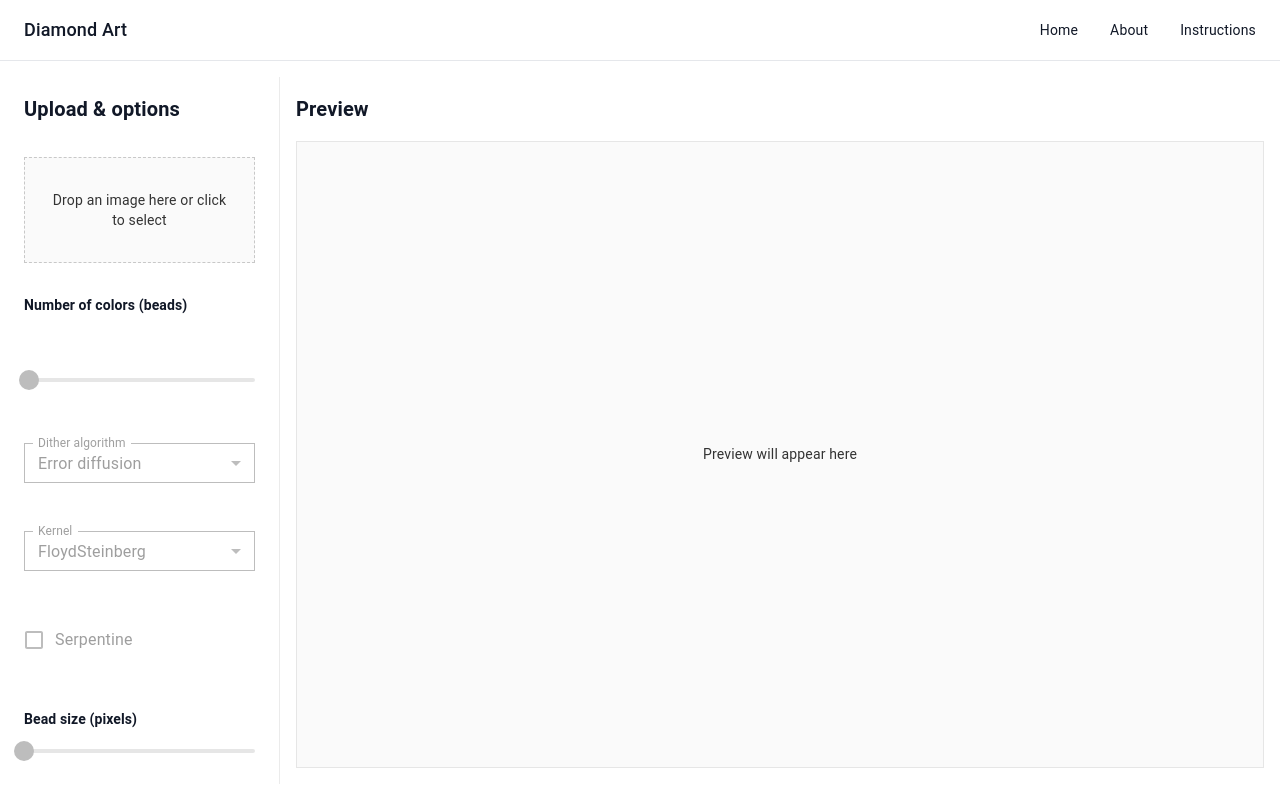
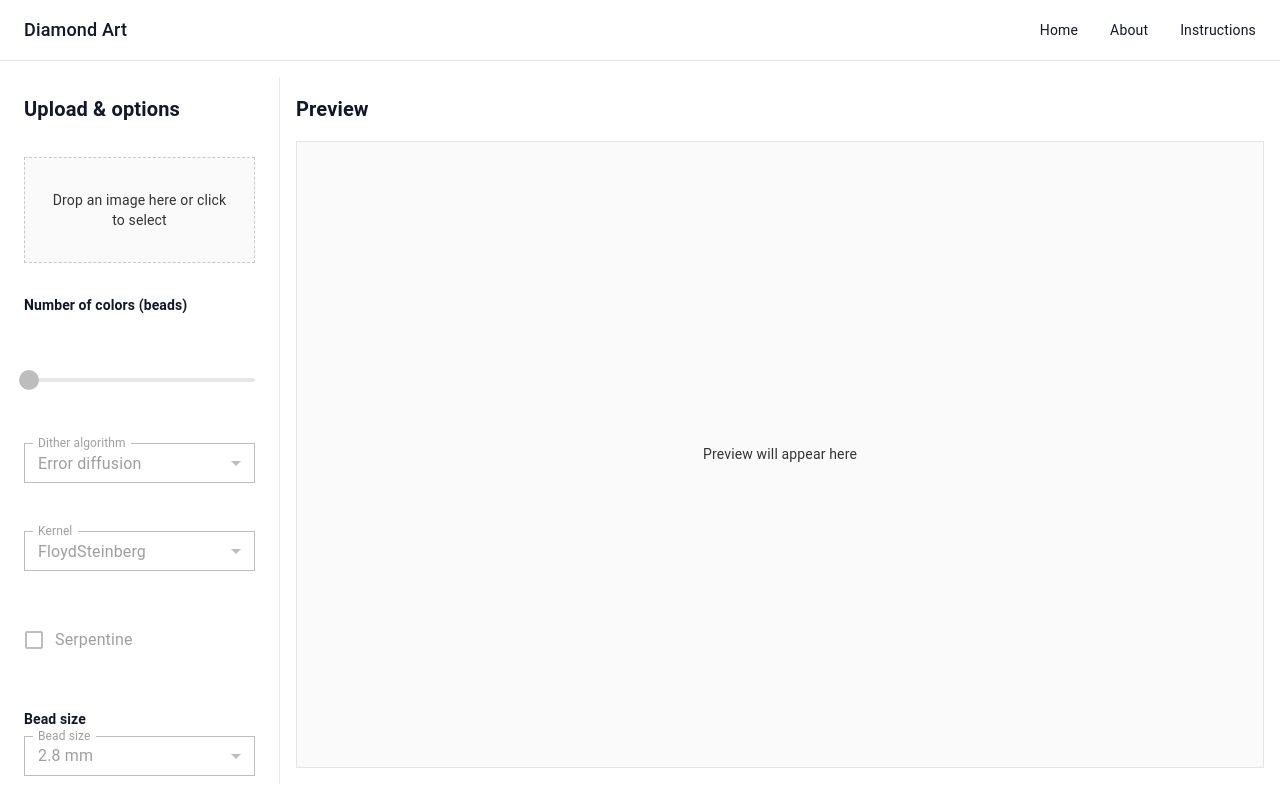
Before and after one commit to NickSaulnier/DiamondArt, a React app: page / in a window 1280 px wide. Built offline with nearby package versions, Linux system fonts and the light colour scheme.

Commit message:
Add drop down to select the bead size

```diff
--- a/src/App.tsx
+++ b/src/App.tsx
@@ -27,7 +27,7 @@ const defaultOptions: RgbQuantOptions = {
 
 function App() {
   const [mode, setMode] = useState<DitherMode>('Error Diffusion');
-  const [blockSize, setBlockSize] = useState(1);
+  const [blockSize, setBlockSize] = useState(5);
   const [options, setOptions] = useState<RgbQuantOptions>(defaultOptions);
   const [viewOriginal, setViewOriginal] = useState(false);
 
--- a/src/components/DitherControls.tsx
+++ b/src/components/DitherControls.tsx
@@ -34,6 +34,12 @@ interface DitherControlsProps {
   isAnalyzing: boolean;
   isDithering: boolean;
 }
+
+const BEAD_SIZE_OPTIONS: { label: string; blockSize: number }[] = [
+  { label: '2.5 mm', blockSize: 4 },
+  { label: '2.8 mm', blockSize: 5 },
+  { label: '3.0 mm', blockSize: 6 },
+];
 
 export function DitherControls({
   options,
@@ -109,17 +115,22 @@ export function DitherControls({
 
       <Box>
         <Typography variant="subtitle2" fontWeight={600} gutterBottom>
-          Bead size (pixels)
+          Bead size
         </Typography>
-        <Slider
-          value={blockSize}
-          onChange={(_, value) => onBlockSizeChange(Array.isArray(value) ? value[0] : value)}
-          min={1}
-          max={16}
-          step={1}
-          valueLabelDisplay="auto"
-          disabled={!hasImage}
-        />
+        <FormControl size="small" fullWidth disabled={!hasImage}>
+          <InputLabel>Bead size</InputLabel>
+          <Select
+            value={blockSize}
+            label="Bead size"
+            onChange={(e) => onBlockSizeChange(Number(e.target.value))}
+          >
+            {BEAD_SIZE_OPTIONS.map((opt) => (
+              <MenuItem key={opt.label} value={opt.blockSize}>
+                {opt.label}
+              </MenuItem>
+            ))}
+          </Select>
+        </FormControl>
       </Box>
 
       <Box sx={{ display: 'flex', gap: 1, flexWrap: 'wrap' }}>
```
